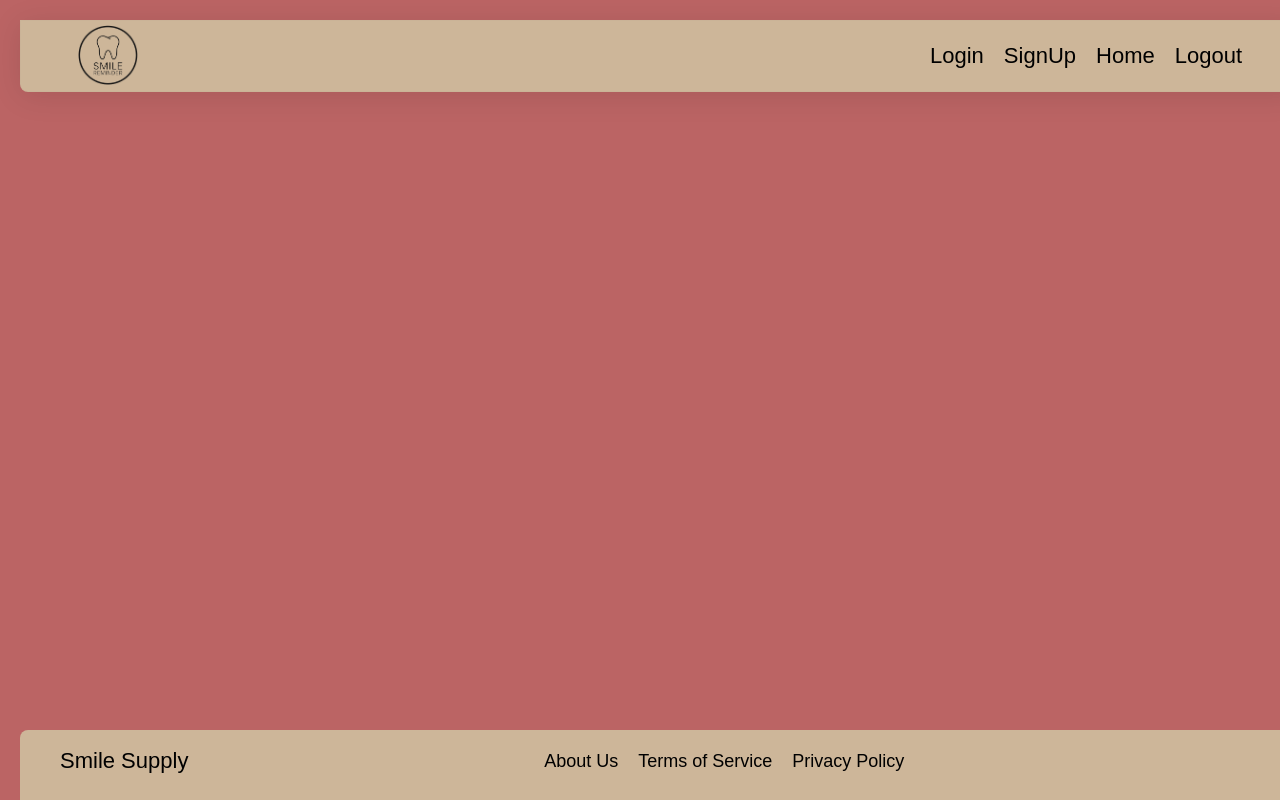
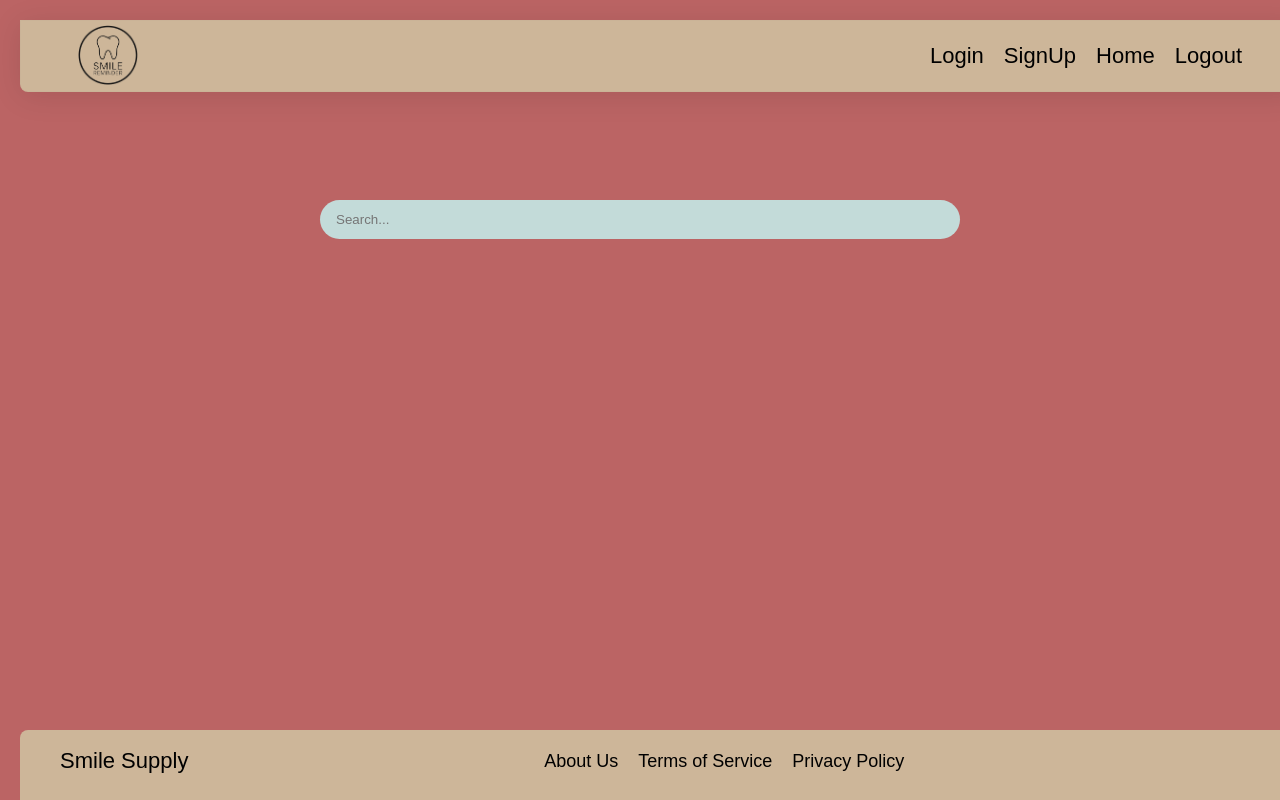
Before and after one commit to svizzusi/smile-reminder-fe, a React (Vite) app: page /existing-patients-page in a window 1280 px wide. Built offline with nearby package versions, Linux system fonts and the light colour scheme.

Commit message:
Added existing patients search bar

```diff
--- /dev/null
+++ b/src/components/existingPatients/existingPatientsCard/ExistingPatientsCard.jsx
@@ -0,0 +1,7 @@
+const existingPatientsCard = () => {
+  return (
+    <></>
+  )
+};
+
+export default existingPatientsCard;
--- /dev/null
+++ b/src/components/existingPatients/existingPatientsDashboard/ExistingPatientsDashboard.jsx
@@ -0,0 +1,20 @@
+import style from './ExistingPatientsDashboard.module.css'
+import  ExistingPatientsSearch from '../existingPatientsSearch/ExistingPatientsSearch';
+import ExistingPatientsCard from '../existingPatientsCard/ExistingPatientsCard'
+const ExistingPatientsDashboard = () => {
+
+  return (
+    <>
+      <section className={style.existingPatientsDashboardSection}>
+        <section className={style.existingPatientsSearchSection}>
+          <ExistingPatientsSearch />
+        </section>
+        <section className={style.existingPatients}>
+          <ExistingPatientsCard />
+        </section>
+      </section>
+    </>
+  )
+};
+
+export default ExistingPatientsDashboard;
--- /dev/null
+++ b/src/components/existingPatients/existingPatientsDashboard/ExistingPatientsDashboard.module.css
@@ -0,0 +1,26 @@
+.existingPatientsDashboardSection {
+    display: flex;
+    flex-direction: column;
+    align-items: center;
+    gap: 10px;
+    padding: 50px 20px 100px 20px;
+}
+
+.existingPatientsSearchSection {
+    display: flex;
+    align-items: center;
+    justify-content: center;
+    margin-top: 130px;
+    margin-bottom: 50px;
+}
+
+.existingPatients {
+    width: 100%;
+    max-width: fit-content;
+    height: fit-content;
+    background: var(--grayblue);
+    border-radius: var(--borderRadius);
+    display: flex;
+    align-items: center;
+    justify-content: center;
+}
--- /dev/null
+++ b/src/components/existingPatients/existingPatientsSearch/ExistingPatientsSearch.jsx
@@ -0,0 +1,15 @@
+import style from './ExistingPatientsSearch.module.css'
+
+const ExistingPatientsSearch = () => {
+  return (
+    <div>
+      <input
+      className={style.existingPaitientsSearchInput}
+        type="text"
+        placeholder="Search..."
+      />
+    </div>
+  )
+};
+
+export default ExistingPatientsSearch;
--- /dev/null
+++ b/src/components/existingPatients/existingPatientsSearch/ExistingPatientsSearch.module.css
@@ -0,0 +1,8 @@
+.existingPaitientsSearchInput {
+    width: 50vw;
+    padding: 12px 16px;
+    border-radius: var(--borderRadius);
+    background: var(--grayblue);
+    border: none;
+    outline: none;
+}
--- a/src/views/ExistingPatientsPage.jsx
+++ b/src/views/ExistingPatientsPage.jsx
@@ -1,6 +1,18 @@
+// import {useEffect} from 'react'
+import ExistingPatientsDashboard from "../components/existingPatients/existingPatientsDashboard/ExistingPatientsDashboard";
+
+
 const ExistingPatients = () => {
+
+  // useEffect(() => {
+  //   setUser(true)
+  // }, []);
+
+
   return (
-    <></>
+    <>
+      <ExistingPatientsDashboard />
+    </>
   )
 };
 
```
Also changed, not shown: src/components/existingPatients/existingPatientsHeader/ExistingPatientsHeader.jsx (added, +7 -0 lines), src/components/existingPatients/existingPatientsCard/ExistingPatientsCard.module.css (added), src/components/existingPatients/existingPatientsHeader/ExistingPatientsHeader.module.css (added).
